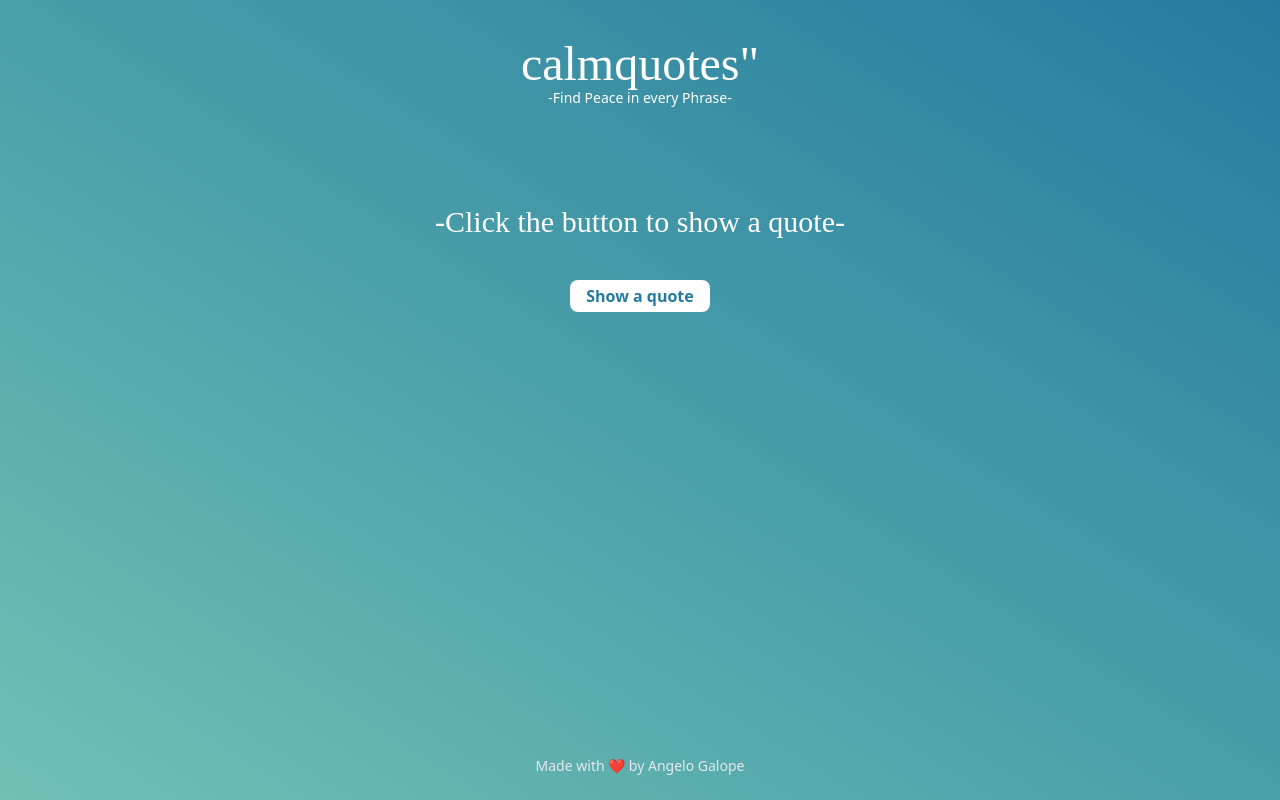
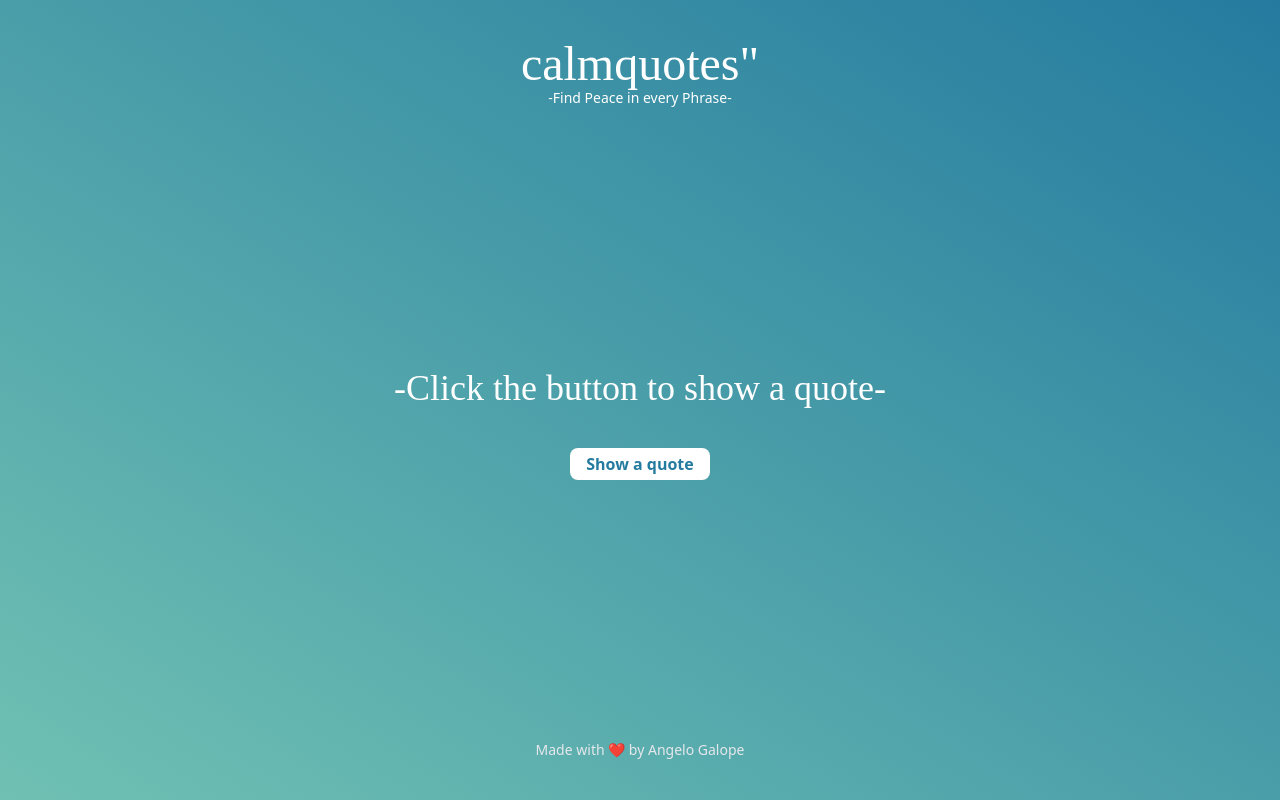
Before and after one commit to angelogalope/calmquotes, a React (Create React App) app: page / in a window 1280 px wide. Built offline with nearby package versions, Linux system fonts and the light colour scheme.

Commit message:
Added loading screen

```diff
--- a/src/App.js
+++ b/src/App.js
@@ -1,11 +1,19 @@
 import { Analytics } from '@vercel/analytics/react';
-import { useState } from 'react';
+import { useState, useEffect } from 'react';
 import 'animate.css';
 import './App.css';
+import Loading from './components/Loading';
 
 function App() {
+  const [loading, setLoading] = useState(true);
   const [quote, setQuote] = useState(null);
   const [buttonClicked, setButtonClicked] = useState(false);
+
+  useEffect(() => {
+    setTimeout(() => {
+      setLoading(false);
+    }, 4000);
+  }, []);
 
   const categories = [
     "age", "alone", "anger", "attitude", "beauty", "courage",
@@ -37,7 +45,11 @@ function App() {
 
 
   return (
-    <div className="App flex flex-col items-center gap-24 p-10 w-full h-screen bg-gradient-to-tr from-primColor to-secColor">
+    <div className="App">
+      {loading ? (
+        <Loading />
+      ) : (
+        <div className="quote-container flex flex-col items-center justify-between p-10 w-full h-screen bg-gradient-to-tr from-primColor to-secColor">
           <div className="flex flex-col items-center">
             <h1 className='satisfy-regular text-white text-2xl md:text-5xl'>
               calmquotes"
@@ -49,34 +61,28 @@ function App() {
           <div className='text-white flex flex-col items-center text-center w-auto px-10'>
             {quote ? (
               <div className='quote-container animate__animated animate__fadeIn'>
-            <h1 className='courgette-regular text-3xl md:text-6xl'>"</h1>
+                {/* <h1 className='courgette-regular text-3xl md:text-6xl'>"</h1> */}
                 <p className='courgette-regular text-xl md:text-4xl'>
-              {quote.content}
+                  "{quote.content}"
                 </p>
                 <p className='courgette-regular text-md md:text-2xl'>-{quote.author}-</p>
               </div>
             ) : (
-          <div style={{ visibility: buttonClicked ? "hidden" : "visible" }}>
-            <p className='courgette-regular text-xl md:text-3xl'>
+              <div className='' style={{ visibility: buttonClicked ? "hidden" : "visible" }}>
+                <p className='courgette-regular text-xl md:text-4xl'>
                   -Click the button to show a quote-
                 </p>
               </div>
             )}
-       {/* {!quote && (
-            <div style={{ visibility: quote ? "visible" : "hidden" }}>
-              <p className='courgette-regular text-xl md:text-4xl'>
-                -Click the button to show a quote-
-              </p>
-            </div>
-        )} */}
-
             <button type='submit' onClick={getQuote} className='flex items-center justify-center mt-10 px-4 py-1 rounded-md md:rounded-lg bg-white text-secColor font-semibold hover:bg-gray-200 duration-500'>
               Show a quote
             </button>
           </div>
-      <div className='fixed bottom-6'>
+          <div className=''>
             <h1 className='text-gray-200 text-[8px] md:text-sm'>Made with ❤️ by Angelo Galope</h1>
           </div>
+        </div>
+      )}
       <Analytics />
     </div>
   );
--- /dev/null
+++ b/src/components/Loading.jsx
@@ -0,0 +1,15 @@
+import React from 'react';
+
+const Loading = () => {
+  return (
+    <div className="loading flex justify-center items-center h-screen">
+      <img
+        src="/CQ.gif"
+        alt="Logo"
+        className="w-[200px] h-[200px] sm:w-[243px] sm:h-[243px] md:w-[343px] md:h-[343px] centered-image animate-fade-in animate-delay"
+      />
+    </div>
+  );
+};
+
+export default Loading;
```
Also changed, not shown: public/CQ.gif (added). Lines whose indentation alone changed are shown as unchanged.
